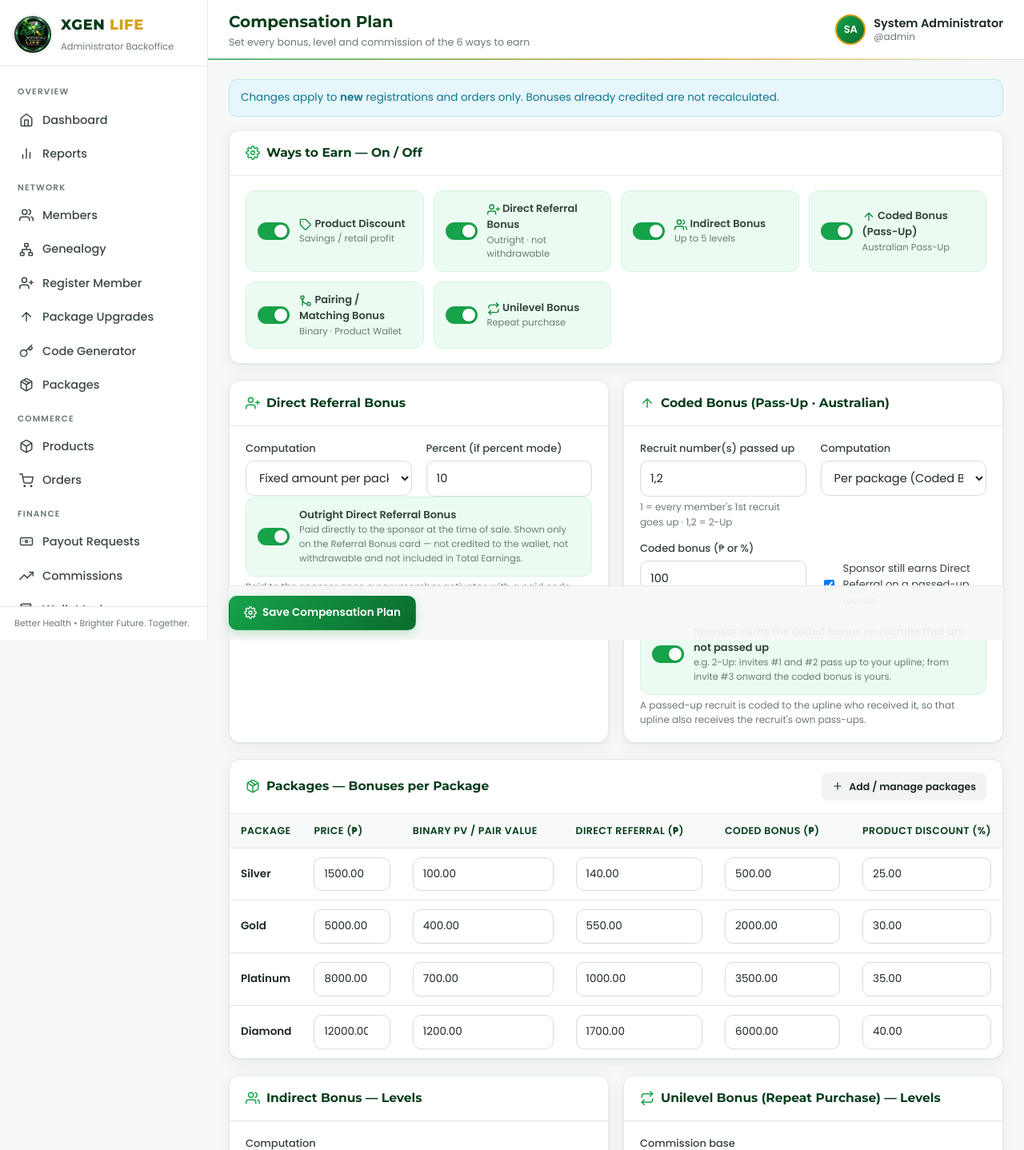
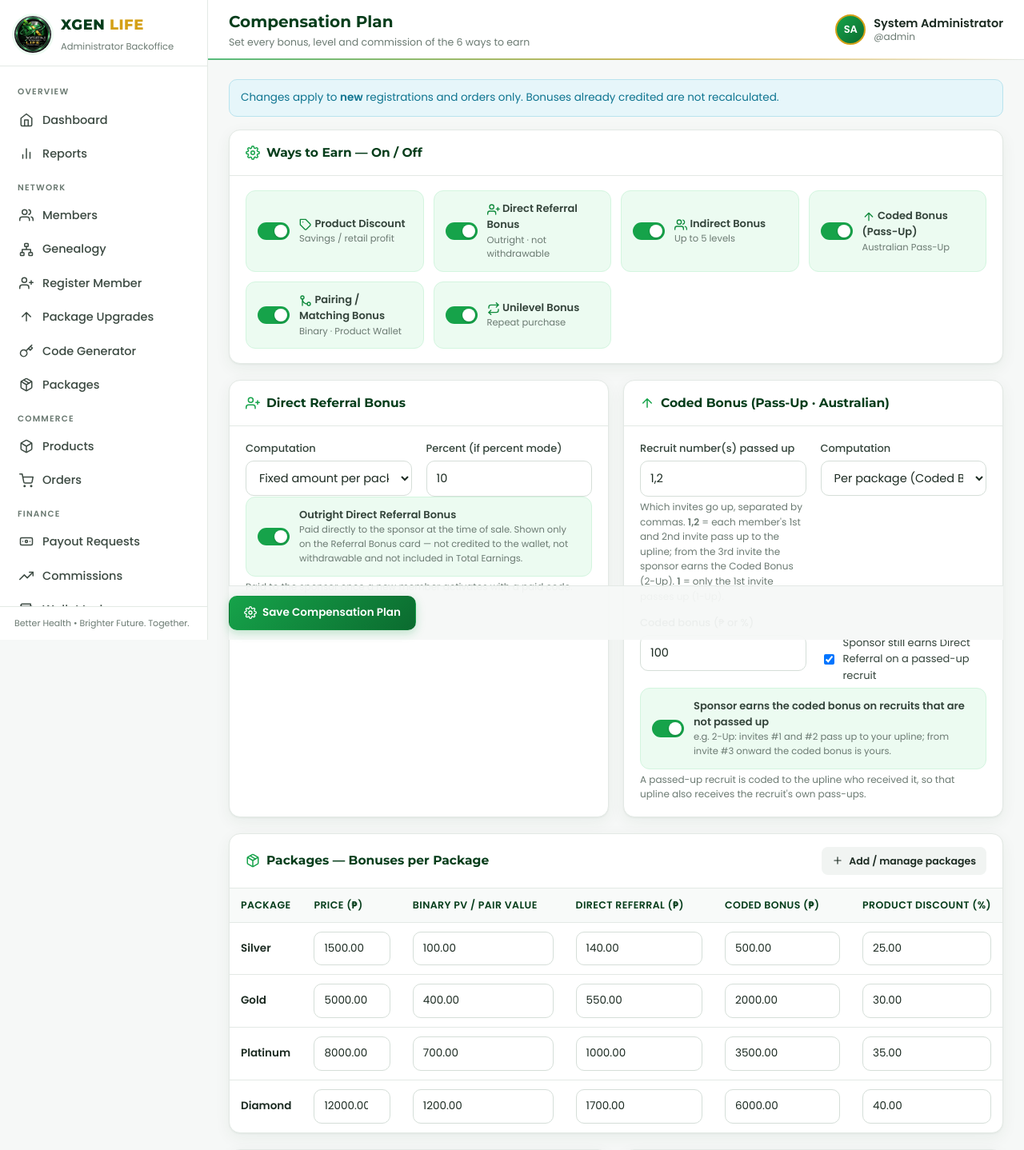
Before and after one commit to ailevoler/serialnumber, a PHP site: page /admin/compensation.php in a window 1280 px wide. Shown: the top 1438 px of the page at 80% size. Run offline with PHP 8.4, Linux system fonts and the light colour scheme; a user stored in the database is signed in; data comes from the database, SQL or seed files in the repository; data that the repository does not hold is empty; some libraries are stand-ins or nearby versions.

Commit message:
Clarify the pass-up invite numbers help text
Co-Authored-By: Claude Opus 5.5 <noreply@anthropic.com>
Claude-Session: https://claude.ai/code/session_01Jckp3q1JK9KhHe8SC4UtCn

```diff
--- a/admin/compensation.php
+++ b/admin/compensation.php
@@ -165,7 +165,7 @@ page_header('Compensation Plan', $me, 'Set every bonus, level and commission of
     <div class="card-body">
       <div class="form-grid">
         <div class="form-group"><label>Recruit number(s) passed up</label><input class="input" name="passup_positions" value="<?= e(setting('passup_positions', '1')) ?>" placeholder="1 or 1,2">
-          <div class="help">1 = every member's 1st recruit goes up · 1,2 = 2-Up</div></div>
+          <div class="help">Which invites go up, separated by commas. <strong>1,2</strong> = each member's 1st and 2nd invite pass up to the upline; from the 3rd invite the sponsor earns the Coded Bonus (2-Up). <strong>1</strong> = only the 1st invite passes up (1-Up).</div></div>
         <div class="form-group"><label>Computation</label>
           <select class="input" name="passup_mode">
             <option value="fixed" <?= $sel('passup_mode', 'fixed') ?>>Fixed amount</option>
--- a/admin/simulation.php
+++ b/admin/simulation.php
@@ -126,7 +126,7 @@ page_header('Simulation & Reset', $me, 'Stress-test the compensation plan, reset
           </div>
           <div class="section-title">Pass-Up (Coded Bonus)</div>
           <div class="form-grid">
-            <div class="form-group"><label>Invites passed up</label><input class="input" name="passup_positions" value="<?= e($form['passup_positions']) ?>" placeholder="1,2"><div class="help">Current plan: <?= e(implode(',', setting_list('passup_positions')) ?: 'none') ?> (2-Up = 1,2). Used for this run only.</div></div>
+            <div class="form-group"><label>Invites passed up</label><input class="input" name="passup_positions" value="<?= e($form['passup_positions']) ?>" placeholder="1,2"><div class="help"><strong>1,2</strong> = invite #1 and #2 pass up to the upline; from #3 the sponsor earns (2-Up). <strong>1</strong> = only #1 (1-Up). Current plan: <?= e(implode(',', setting_list('passup_positions')) ?: 'none') ?>. This run only.</div></div>
             <div class="form-group"><label>&nbsp;</label><label style="display:flex;gap:8px;align-items:center;font-weight:400"><input type="checkbox" name="passup_kept" value="1" <?= !empty($form['passup_kept']) ? 'checked' : '' ?>> Kept invites (#3 onward) also pay a Coded Bonus to the sponsor</label>
               <div class="help">Current plan: <?= setting('passup_kept_bonus', '0') === '1' ? 'on' : 'off' ?>. The top of the line always earns its own pass-ups.</div></div>
           </div>
```
